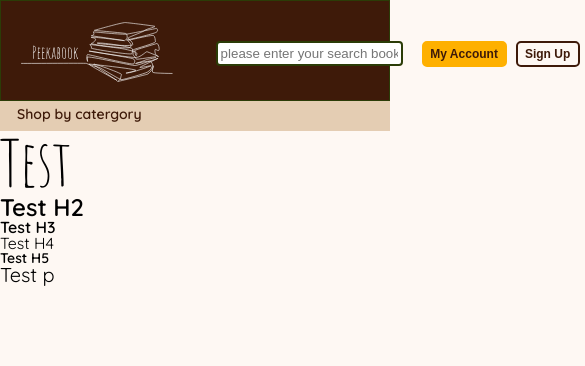
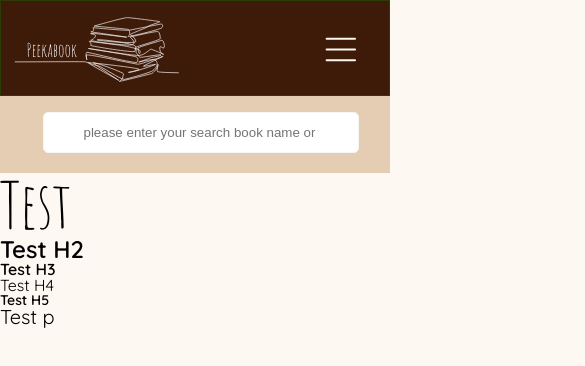
Before and after one commit to ZeptoFarad/book-app-summative, a Vue app in the folder front/: page / in a window 390 px wide. Shown: the top 366 px of the page, 585 px wide, since content can reach past the window. Built offline with nearby package versions, Linux system fonts and the light colour scheme.

Commit message:
05042023a2

```diff
--- a/front/src/components/Header.vue
+++ b/front/src/components/Header.vue
@@ -11,8 +11,8 @@
         <h5 class="primary_button">My Account</h5>
         <h5 class="secondary_button">Sign Up</h5>
         <div class="header-manu-logo">
-            <svg  id="manu-logo" width="13" height="10" viewBox="0 0 13 10" fill="none" xmlns="http://www.w3.org/2000/svg">
-                <path d="M1 9H11.5M1 5H11.5M1 1H11.5" stroke="#FEF8F3" stroke-width="1.5" stroke-linecap="round" stroke-linejoin="round"/>
+            <svg  id="manu-logo" width="35" height="35" viewBox="0 0 13 10" fill="none" xmlns="http://www.w3.org/2000/svg">
+                <path d="M1 9H11.5M1 5H11.5M1 1H11.5" stroke="#FEF8F3" stroke-width="0.8" stroke-linecap="round" stroke-linejoin="round"/>
             </svg>
 
 
@@ -28,12 +28,15 @@
         </div>
     </div>
     <div class="header-box2">
-       <h5 class="header-box2-calte">Shop by catergory</h5>
+       <h5 class="header-box2-catle">Shop by catergory</h5>
        <input type="text" placeholder="please enter your search book name or author name" class="search-box2">
     </div>
 
 </template>
+
 <style scoped>
+
+@media screen and (max-width:1440px){
     #logo1{ height: 60px;
         padding: 5px 5px 5px 0px;
     }
@@ -106,19 +109,29 @@
     .search-box2{
         display: none;
     }
-    @media screen and (max-width:320px){
-        #logo1{height: 85px;}
+}
+
+@media screen and (max-width:500px){
+    .header-box1{display: flex; }
+    #logo1{height:65px; padding: 0px; }
     .search-box1{ display: none;}
     .primary_button{ display: none;}
     .secondary_button{ display: none;}
     .shopping-car{ display:none;}
-      .header-manu-logo{ display: block;}
-      .header-box2-calte{ display: none;}
+    .header-manu-logo{
+        margin: 0px 20px 0px 0px;
+        display: block;
+
+    }
+    .header-box2-catle{ display: none;}
     .search-box2{
     display: block;
-         justify-content: center;
-         align-items: center;
-         font-size: 20px;
+        margin: 10px auto;
+        padding: 12px 40px ;
+        width: 60vw;
+        text-align: end;
+        border-radius: 5px;
+        border: 1px solid whitesmoke;
     }
 }
 
```
Lines whose indentation alone changed are shown as unchanged.
